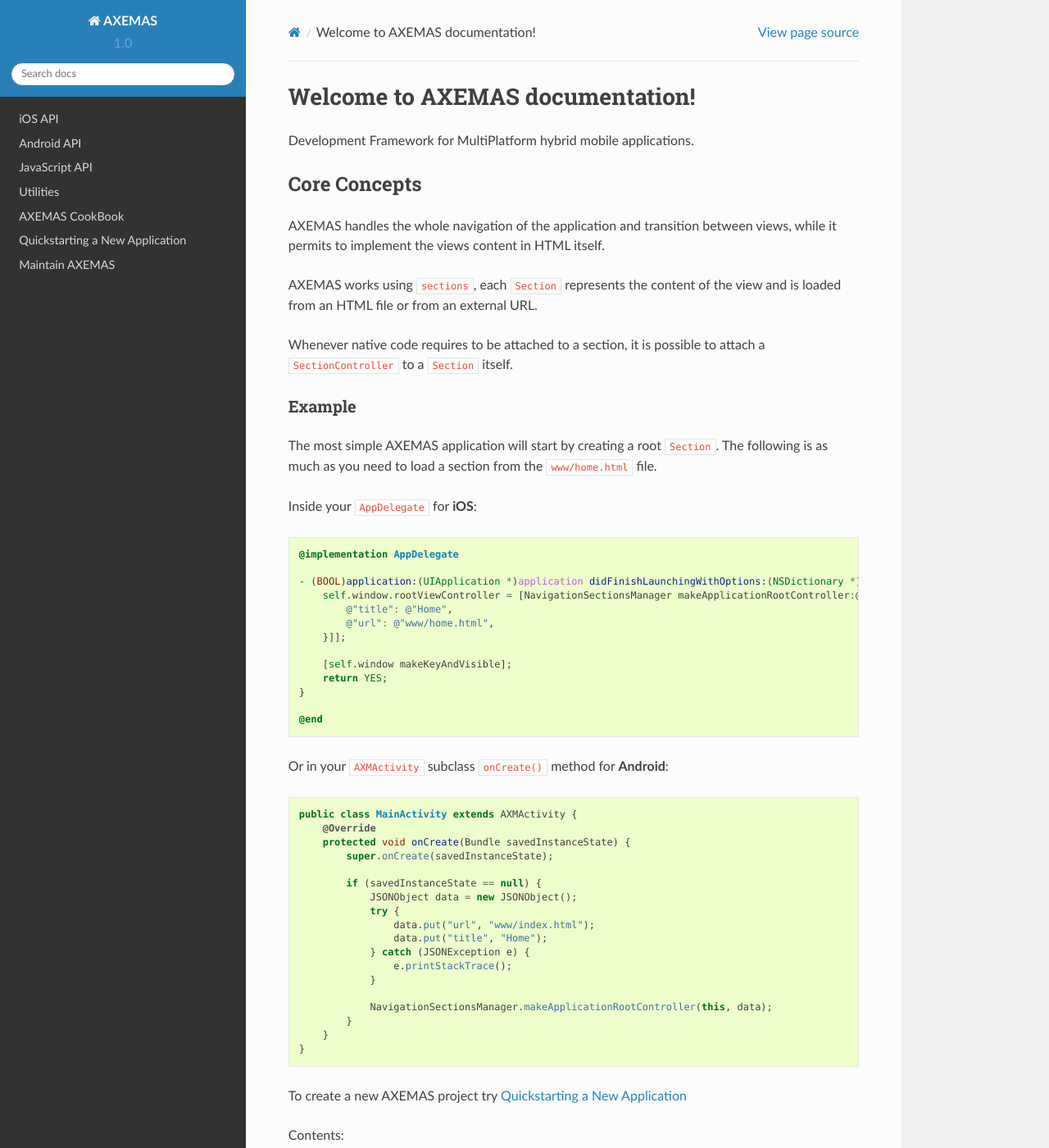
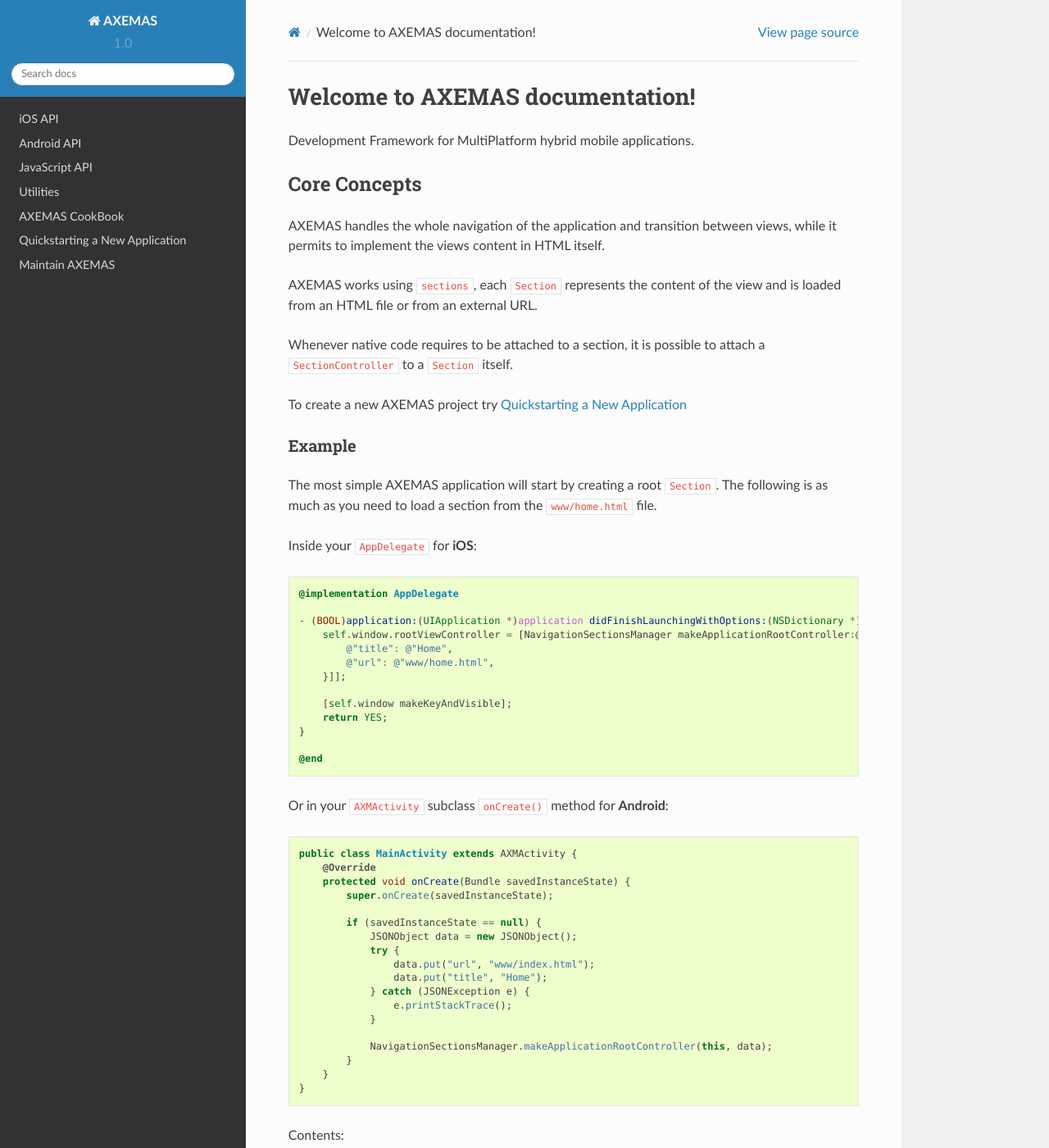
Before and after one commit to gmacario/doc, a Sphinx documentation site: the page built from source/index.rst, in a window 1280 px wide and 1400 px high. Shown: the whole window at 82% size. Built offline with Sphinx 7.4.7 and the Read the Docs theme 2.0.0, drawn with Linux system fonts in a browser that asks for light colours; part of the change alters nothing that is shown.

```diff
--- a/source/index.rst
+++ b/source/index.rst
@@ -20,6 +20,8 @@ and is loaded from an HTML file or from an external URL.
 
 Whenever native code requires to be attached to a section, it is possible to attach
 a ``SectionController`` to a ``Section`` itself.
+
+To create a new AXEMAS project try :ref:`quickstart`
 
 Example
 -------
@@ -68,8 +70,6 @@ Or in your ``AXMActivity`` subclass ``onCreate()`` method for **Android**:
         }
     }
 
-To create a new AXEMAS project try :ref:`quickstart`
-
 Contents:
 
 .. toctree::
```
